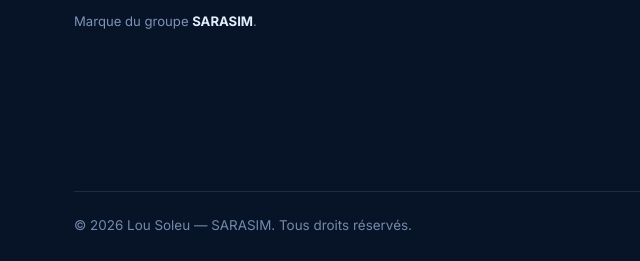
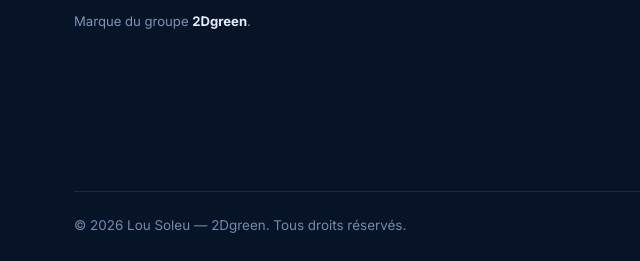
Before and after one commit to LouSoleu/Lou-Soleu-Site, a plain HTML site: page aides.html in a window 1280 px wide. Shown: the part 4094-4355 px from the top of the page, 0-640 px from the left. Drawn offline with Linux system fonts and the light colour scheme.

Commit message:
Add files via upload

```diff
--- a/aides.html
+++ b/aides.html
@@ -119,7 +119,7 @@
     <div class="foot-brand">
       <img src="assets/logo-lou-soleu.png" alt="Lou Soleu">
       <p>Étude, conseil et installation de systèmes solaires photovoltaïques, d'autoconsommation et de stockage pour villas &amp; résidences individuelles dans les Alpes-Maritimes.</p>
-      <p style="margin-top:14px;color:#7e93b6;font-size:.82rem">Marque du groupe <b style="color:#e3ecfa">SARASIM</b>.</p>
+      <p style="margin-top:14px;color:#7e93b6;font-size:.82rem">Marque du groupe <b style="color:#e3ecfa">2Dgreen</b>.</p>
     </div>
     <div>
       <h5>Nos systèmes</h5>
@@ -157,7 +157,7 @@
     </div>
   </div>
   <div class="foot-bottom">
-    <span>© <span class="js-year">2026</span> Lou Soleu — SARASIM. Tous droits réservés.</span>
+    <span>© <span class="js-year">2026</span> Lou Soleu — 2Dgreen. Tous droits réservés.</span>
     <span>Mentions légales · Politique de confidentialité · CGV</span>
   </div>
 </div></footer>
```
Also changed, not shown: autoconsommation.html (+2 -2 lines), batteries-stockage.html (+2 -2 lines), contact.html (+2 -2 lines), fonctionnement.html (+2 -2 lines), guide-batteries.html (+2 -2 lines), index.html (+2 -2 lines), micro-onduleurs.html (+2 -2 lines), panneaux-solaires.html (+2 -2 lines), qui-sommes-nous.html (+4 -4 lines), rentabilite.html (+2 -2 lines), simulateur.html (+2 -2 lines).
